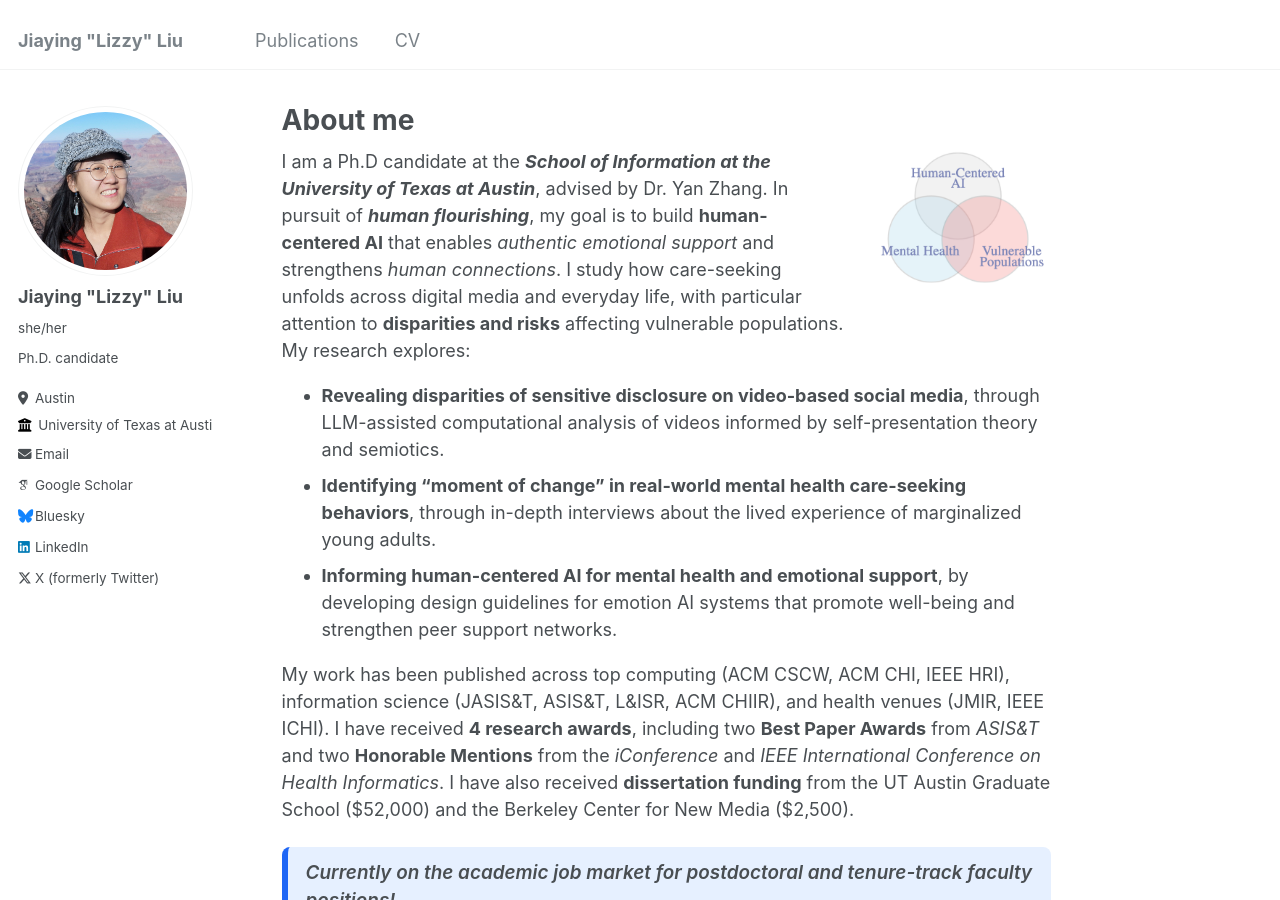
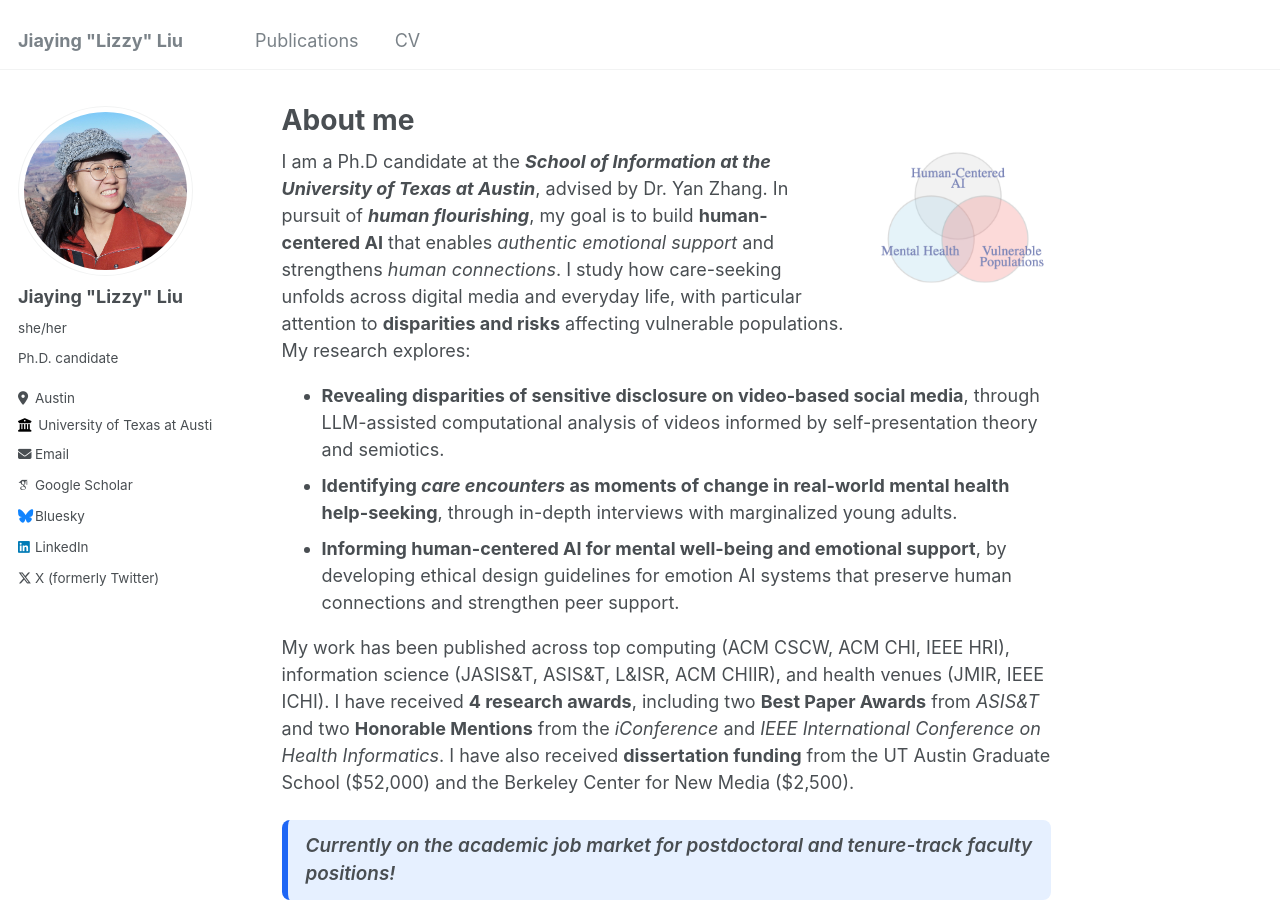
Before and after one commit to lizzyliu666/lizzyliu666.github.io, a Jekyll site: the page built from _pages/about.md, in a window 1280 px wide and 900 px high. Built offline with Jekyll 4.4.1, drawn with Linux system fonts in a browser that asks for light colours; some web fonts are replaced.

Commit message:
Revise descriptions of research projects on mental health

```diff
--- a/_pages/about.md
+++ b/_pages/about.md
@@ -19,8 +19,8 @@ I am a Ph.D candidate at the <em><strong>School of Information at the University
 </div>
 
 - **Revealing disparities of sensitive disclosure on video-based social media**, through LLM-assisted computational analysis of videos informed by self-presentation theory and semiotics.
-- **Identifying "moment of change" in real-world mental health care-seeking behaviors**, through in-depth interviews about the lived experience of marginalized young adults.
-- **Informing human-centered AI for mental health and emotional support**, by developing design guidelines for emotion AI systems that promote well-being and strengthen peer support networks.
+- **Identifying <em>care encounters</em> as moments of change in real-world mental health help-seeking**, through in-depth interviews with marginalized young adults.
+- **Informing human-centered AI for mental well-being and emotional support**, by developing ethical design guidelines for emotion AI systems that preserve human connections and strengthen peer support.
 
 
 My work has been published across top computing (ACM CSCW, ACM CHI, IEEE HRI), information science (JASIS&T, ASIS&T, L&ISR, ACM CHIIR), and health venues (JMIR, IEEE ICHI). I have received **4 research awards**, including two **Best Paper Awards** from *ASIS&T* and two **Honorable Mentions** from the *iConference* and *IEEE International Conference on Health Informatics*. I have also received **dissertation funding** from the UT Austin Graduate School (\$52,000) and the Berkeley Center for New Media (\$2,500).
```
